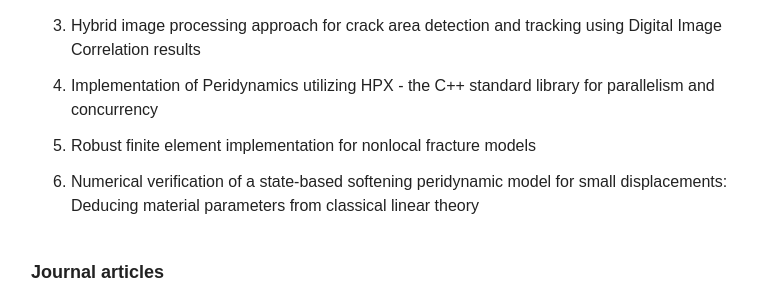
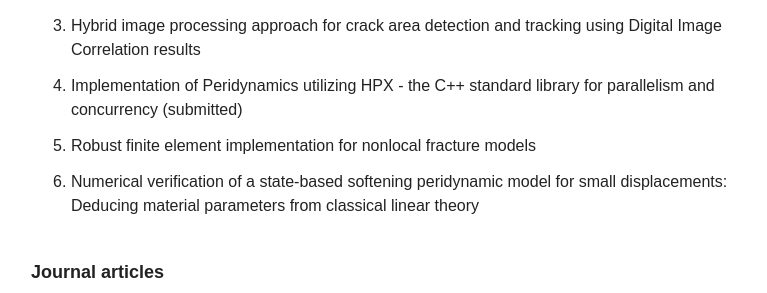
Before and after one commit to diehlpk/diehlpk.github.io, a Jekyll site: the page built from cv/index.md, in a window 1280 px wide and 900 px high, scrolled down 1422 px. Shown: the part 183-476 px from the top of the window, without its empty margins (255-1022 px from the left). Built offline with Jekyll 4.4.1, drawn with Linux system fonts in a browser that asks for light colours; nearby versions of some CDN libraries; some web fonts are replaced.

Commit message:
Update CV

```diff
--- a/cv/index.md
+++ b/cv/index.md
@@ -37,7 +37,7 @@ hide: true
 1. A review for benchmark experiments for validation of peridynamic models
 1. Extracting constitutive mechanical parameters in linear elasticity using the virtual fields method within the ordinary state-based peridynamic framework
 1. Hybrid image processing approach for crack area detection and tracking using Digital Image Correlation results
-1. Implementation of Peridynamics utilizing HPX - the C++ standard library for parallelism and concurrency
+1. Implementation of Peridynamics utilizing HPX - the C++ standard library for parallelism and concurrency (submitted)
 1. Robust finite element implementation for nonlocal fracture models
 1. Numerical verification of a state-based softening peridynamic model for small displacements: Deducing material parameters from classical linear theory
 
```
